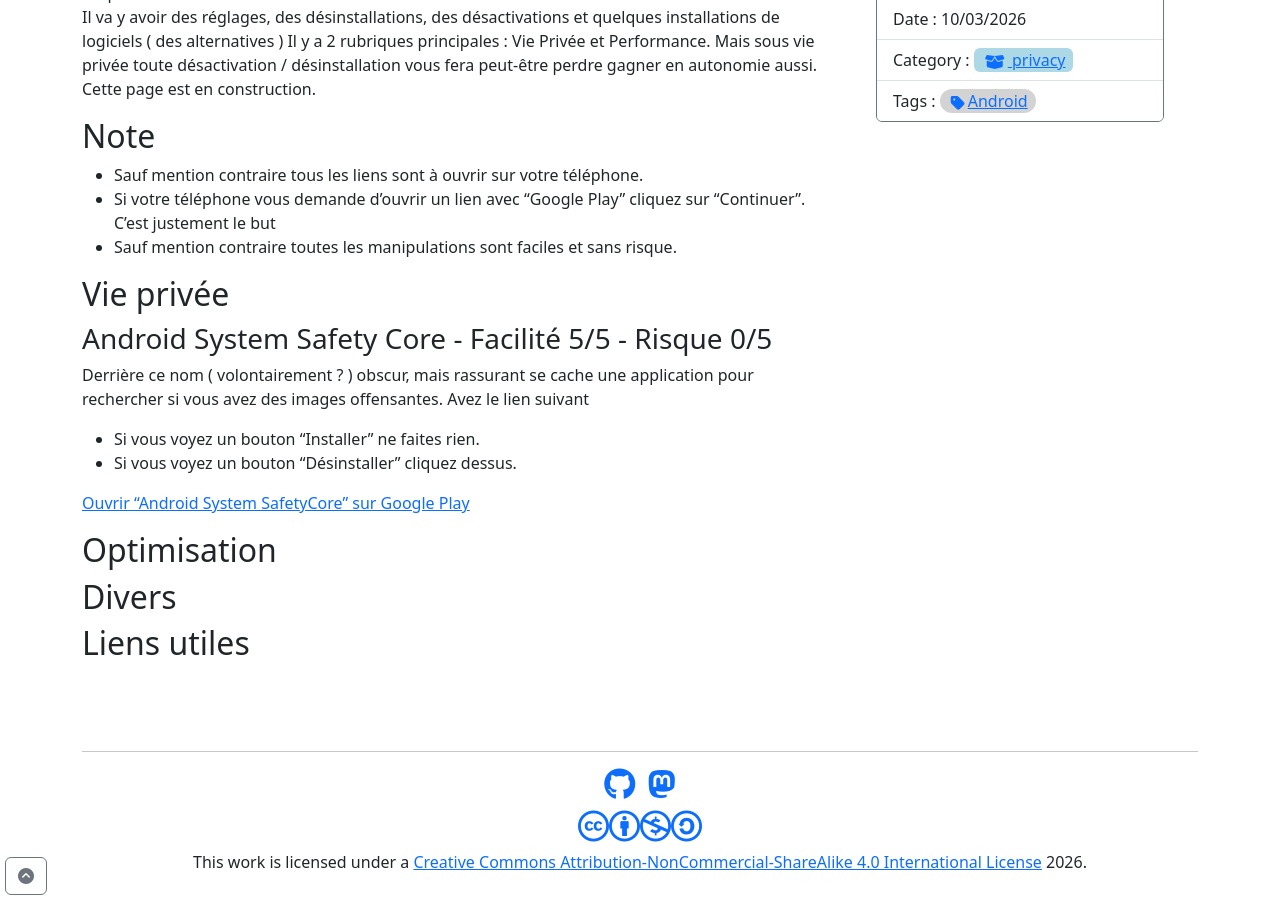
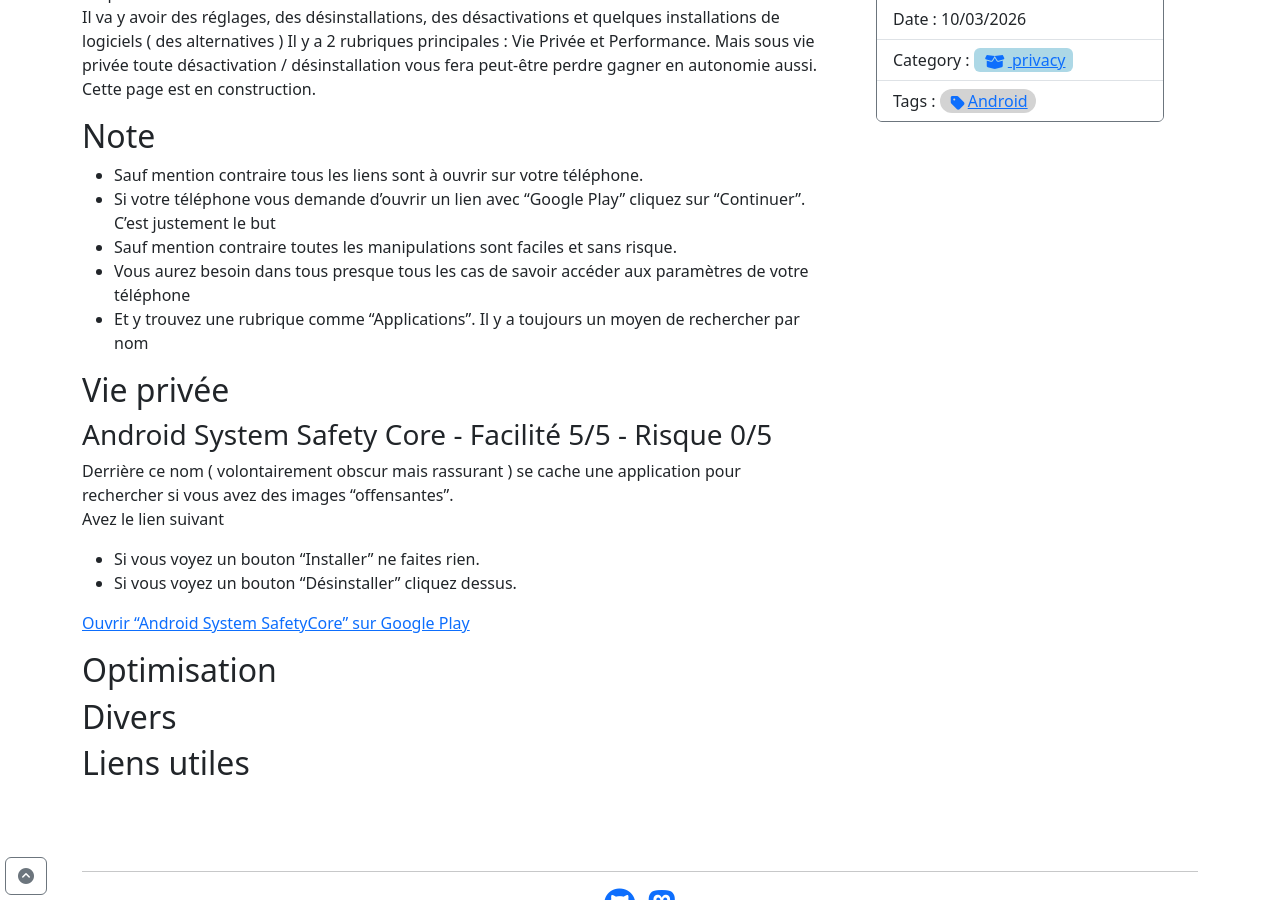
Before and after one commit to christ-off/christ-off.github.io, a Jekyll site: the page built from _posts/2026-03-10-android-nettoyage-de-printemps.md, in a window 1280 px wide and 900 px high, scrolled down 621 px. Built offline with Jekyll 4.4.1, drawn with Linux system fonts in a browser that asks for light colours.

Commit message:
CHANGE - Android WIP

```diff
--- a/_posts/2026-03-10-android-nettoyage-de-printemps.md
+++ b/_posts/2026-03-10-android-nettoyage-de-printemps.md
@@ -18,12 +18,14 @@
 - Si votre téléphone vous demande d'ouvrir un lien avec "Google Play" cliquez sur "Continuer".
   C'est justement le but
 - Sauf mention contraire toutes les manipulations sont faciles et sans risque.
+- Vous aurez besoin dans tous presque tous les cas de savoir accéder aux paramètres de votre téléphone
+- Et y trouvez une rubrique comme "Applications". Il y a toujours un moyen de rechercher par nom
 
 ## Vie privée
 
 ### Android System Safety Core - Facilité 5/5 - Risque 0/5
 
-Derrière ce nom ( volontairement ? ) obscur, mais rassurant se cache une application pour rechercher si vous avez des images offensantes.
+Derrière ce nom ( volontairement obscur mais rassurant ) se cache une application pour rechercher si vous avez des images "offensantes".
 Avez le lien suivant
 - Si vous voyez un bouton "Installer" ne faites rien.
 - Si vous voyez un bouton "Désinstaller" cliquez dessus.
```
